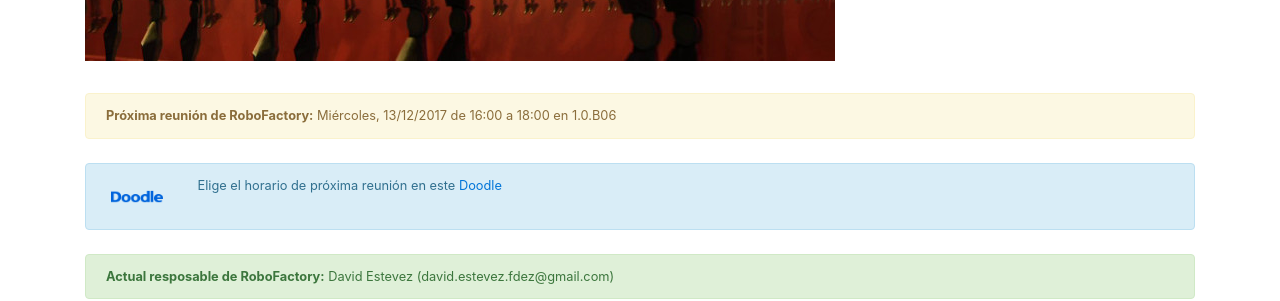
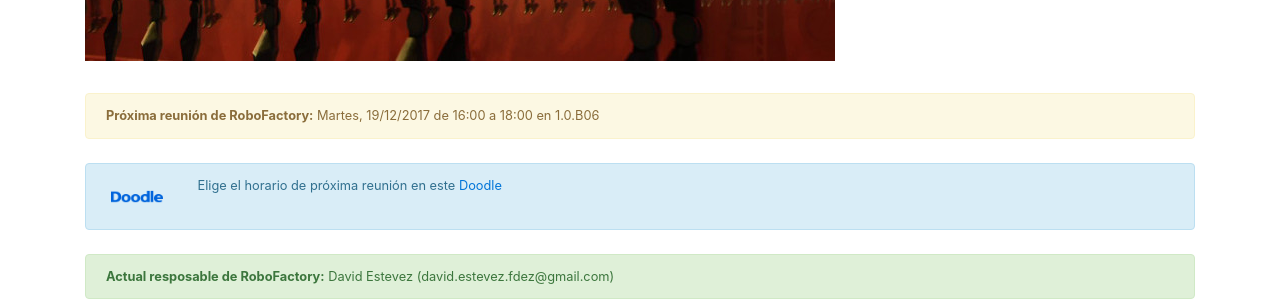
Before and after one commit to asrob-uc3m/asrob-uc3m.github.io, a Jekyll site: the page built from _workgroups/2017-09-19-robofactory.markdown, in a window 1280 px wide and 900 px high, scrolled down 831 px. Shown: the part 335-636 px from the top of the window. Built offline with Jekyll 4.4.1, drawn with Linux system fonts in a browser that asks for light colours.

Commit message:
Update next_meeting for workgroup robofactory

```diff
--- a/_workgroups/2017-09-19-robofactory.markdown
+++ b/_workgroups/2017-09-19-robofactory.markdown
@@ -4,8 +4,8 @@
 manager: David Estevez
 manager_email: david.estevez.fdez@gmail.com
 name: RoboFactory
-next_meeting: "Mi\xE9rcoles, 13/12/2017 de 16:00 a 18:00 en 1.0.B06"
-next_meeting_doodle:  https://doodle.com/poll/i6qr9ui34kwnd74n
+next_meeting: Martes, 19/12/2017 de 16:00 a 18:00 en 1.0.B06
+next_meeting_doodle: https://doodle.com/poll/i6qr9ui34kwnd74n
 picture: /img/robofactory.jpg
 picture_full: /img/robofactory-full.jpg
 type: workgroup
```
